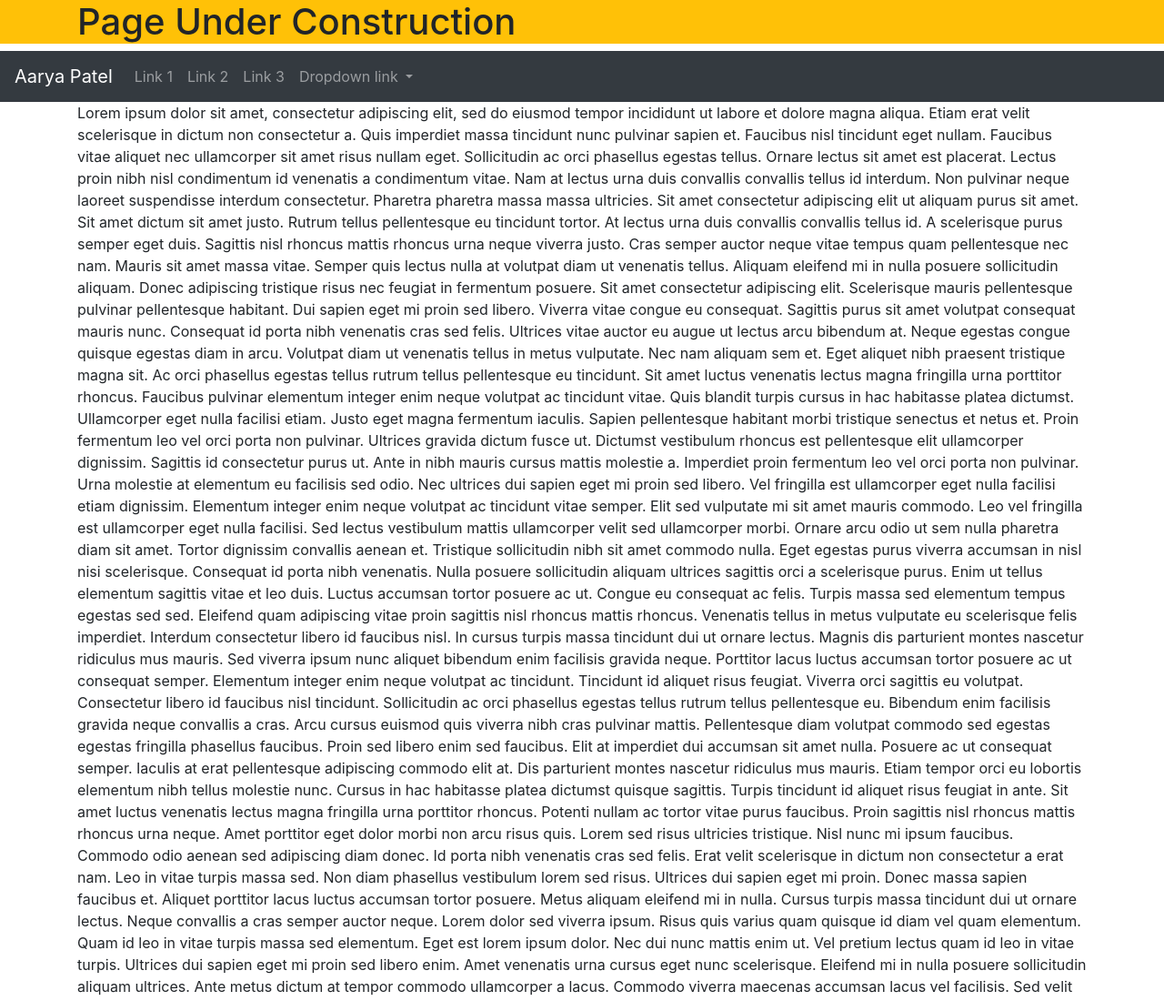
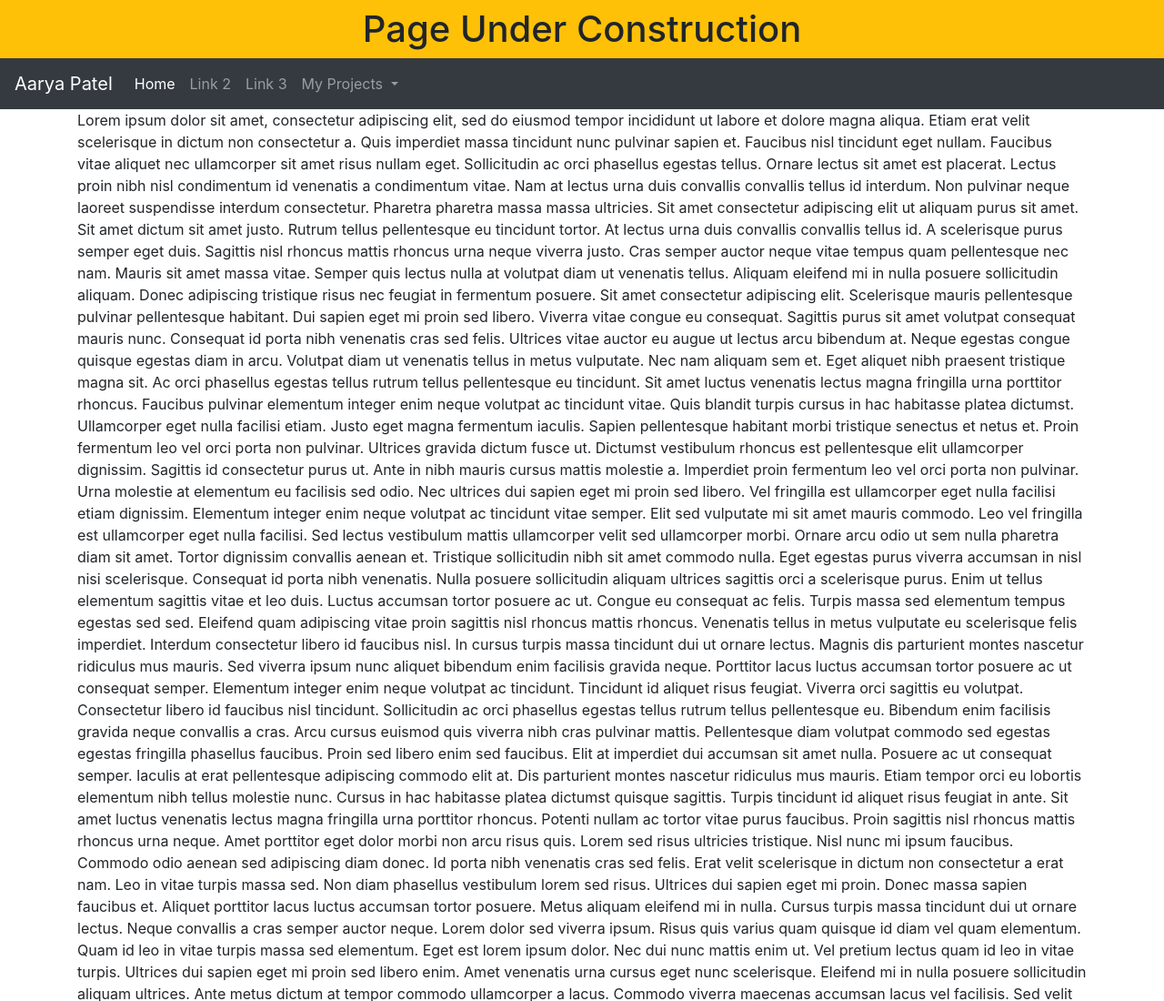
Before and after one commit to AAP2003/AAP2003.github.io, a plain HTML site: page index.html in a window 1280 px wide. Shown: the top 1100 px of the page at 91% size. Drawn offline with nearby package versions, Linux system fonts and the light colour scheme.

Commit message:
Changed some nav titles and added some custom css for page under construction header

```diff
--- a/index.html
+++ b/index.html
@@ -22,8 +22,8 @@
 </head>
 
 <body>
-    <div class="bg-warning">
-        <h1 class="container">Page Under Construction</h1>
+    <div class="bg-warning text-center">
+        <h1 class="container construction">Page Under Construction</h1>
     </div>
 
     <nav class="navbar navbar-expand-sm bg-dark navbar-dark sticky-top">
@@ -38,7 +38,7 @@
         <div class="collapse navbar-collapse" id="collapsibleNavbar">
             <ul class="navbar-nav">
                 <li class="nav-item">
-                    <a class="nav-link" href="#">Link 1</a>
+                    <a class="nav-link active" href="#">Home</a>
                 </li>
                 <li class="nav-item">
                     <a class="nav-link" href="#">Link 2</a>
@@ -50,7 +50,7 @@
                 <!-- Dropdown -->
                 <li class="nav-item dropdown">
                     <a class="nav-link dropdown-toggle" href="#" id="navbardrop" data-toggle="dropdown">
-                        Dropdown link
+                        My Projects
                     </a>
                     <div class="dropdown-menu">
                         <a class="dropdown-item" href="#">Link 1</a>
--- a/style.css
+++ b/style.css
@@ -0,0 +1,4 @@
+.construction {
+    margin-bottom: 0;
+    padding: 8px;
+}
```
